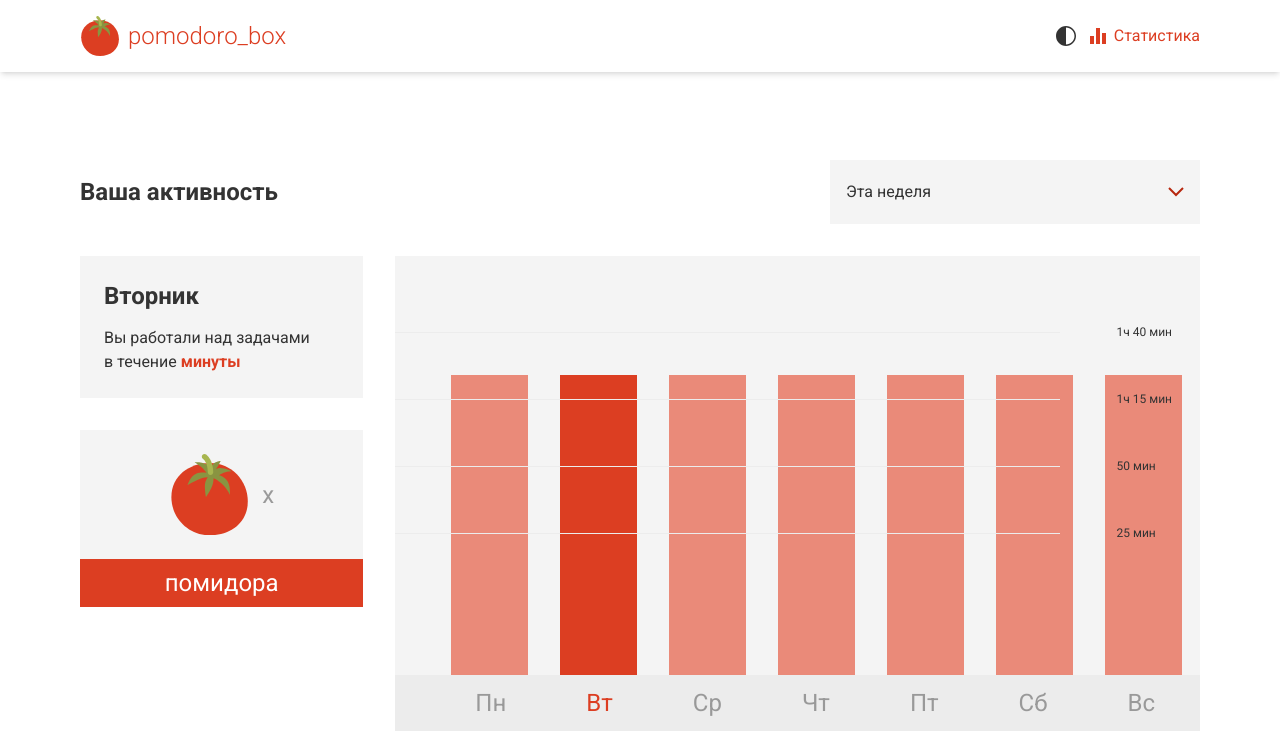
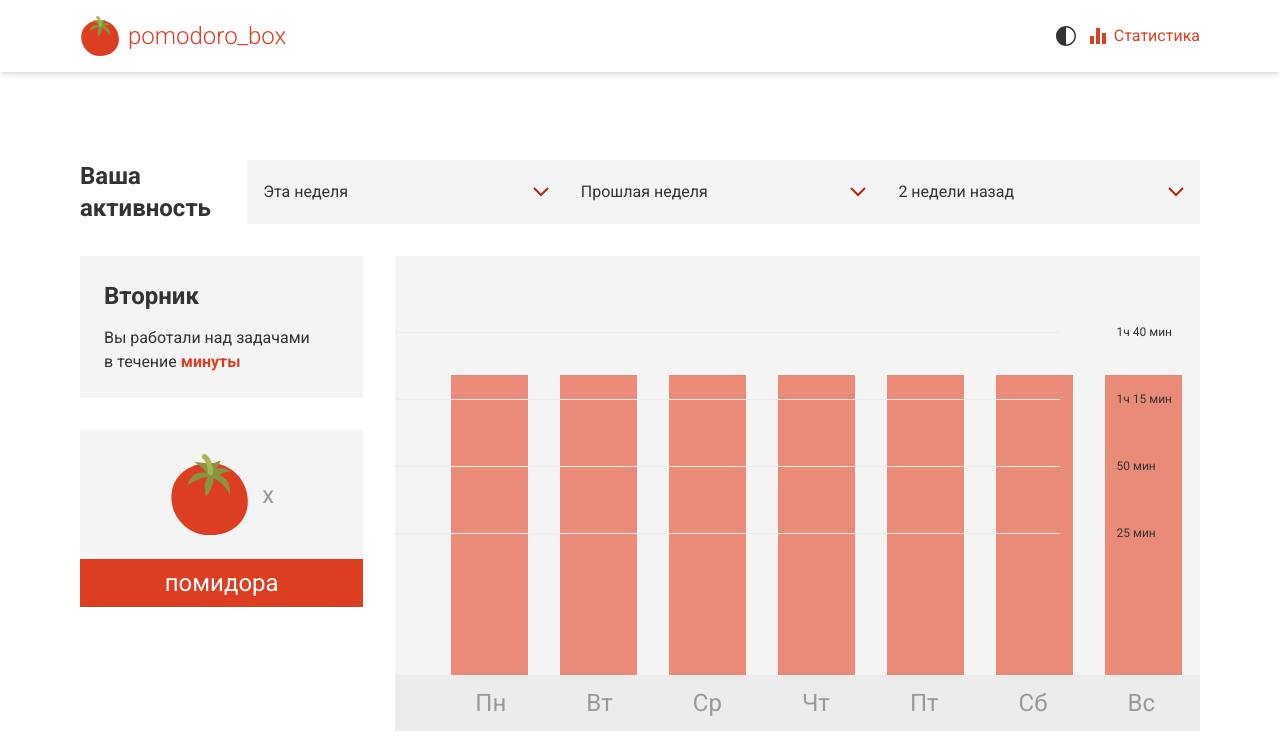
Before and after one commit to ingerstep/next-js, a Next.js app in the folder pomodoro/: page /statistics in a window 1280 px wide. Shown: the top 753 px of the page. Built offline with nearby package versions, Linux system fonts and the light colour scheme.

Commit message:
Add date statistics.

```diff
--- a/pomodoro/src/app/statistics/page.tsx
+++ b/pomodoro/src/app/statistics/page.tsx
@@ -9,18 +9,10 @@ import { SvgPomodoro } from '@/components/icons/pomodoro';
 import { SvgPomodoroDefault } from '@/components/icons/pomodoro-default';
 import { SvgStop } from '@/components/icons/stop';
 import { useLocalStorageState } from '@/hooks/use-storage';
-import { useTimerStore } from '@/store/timer-store';
+import { StatisticsProps, useTimerStore } from '@/store/timer-store';
 import { getDayOfWeek } from '@/utils/get-day-of-week';
+import clsx from 'clsx';
 import { useEffect, useState } from 'react';
-
-interface StatisticsProps {
-  stopCount: number;
-  workingTime: number;
-  pauseTime: number;
-  successTaskCount: number;
-  day: number;
-  taskCountIsDone: number;
-}
 
 export default function StatisticsPage() {
   const { statisticArray, setStatisticArray } = useTimerStore();
@@ -30,18 +22,67 @@ export default function StatisticsPage() {
     [],
   );
 
+  const [currentPeriod, setCurrentPeriod] = useState('current');
+  const [filteredData, setFilteredData] = useState([]);
+
   const dayOfWeek = getDayOfWeek();
 
   useEffect(() => {
     storageStaistics.length !== 0 && setStatisticArray(storageStaistics);
-  }, []);
+
+    const currentDate = new Date();
+    const currentDay = currentDate.getDay(); // Получаем текущий день недели (0 - воскресенье, 1 - понедельник, ..., 6 - суббота)
+    const endDate = new Date(currentDate);
+
+    endDate.setHours(0, 0, 0, 0); // Обнуляем часы для корректного сравнения
+
+    switch (currentPeriod) {
+      case 'current':
+        endDate.setDate(currentDate.getDate());
+        break;
+      case 'previous':
+        endDate.setDate(currentDate.getDate() - currentDay - 6); // Начинаем с прошлого понедельника
+        break;
+      case 'twoWeeksAgo':
+        endDate.setDate(currentDate.getDate() - currentDay - 13); // Начинаем с понедельника две недели назад
+        break;
+      default:
+        break;
+    }
+
+    const filtered: any = statisticArray.filter(
+      (item) => new Date(item.date) >= endDate && new Date(item.date) <= currentDate,
+    );
+    setFilteredData(filtered);
+  }, [currentPeriod]);
+
+  const handlePeriodChange = (period: any) => {
+    setCurrentPeriod(period);
+  };
 
   return (
     <div className='px-[80px] pt-[88px]'>
       <div className='flex items-center justify-between mb-8'>
         <h1 className='font-bold text-2xl dark:text-[#ECF0F1]'>Ваша активность</h1>
-        <button className='w-[370px] py-5 px-4 text-base font-normal bg-[#F4F4F4] dark:bg-[#2C3E50] flex justify-between items-center'>
+        <button
+          onClick={() => handlePeriodChange('current')}
+          className='w-[370px] py-5 px-4 text-base font-normal bg-[#F4F4F4] dark:bg-[#2C3E50] flex justify-between items-center'
+        >
           Эта неделя
+          <SvgArrow className={'dark:text-[#3498DB] text-[#B7280F]'} />
+        </button>
+        <button
+          onClick={() => handlePeriodChange('previous')}
+          className='w-[370px] py-5 px-4 text-base font-normal bg-[#F4F4F4] dark:bg-[#2C3E50] flex justify-between items-center'
+        >
+          Прошлая неделя
+          <SvgArrow className={'dark:text-[#3498DB] text-[#B7280F]'} />
+        </button>
+        <button
+          onClick={() => handlePeriodChange('twoWeeksAgo')}
+          className='w-[370px] py-5 px-4 text-base font-normal bg-[#F4F4F4] dark:bg-[#2C3E50] flex justify-between items-center'
+        >
+          2 недели назад
           <SvgArrow className={'dark:text-[#3498DB] text-[#B7280F]'} />
         </button>
       </div>
@@ -83,7 +124,105 @@ export default function StatisticsPage() {
             )}
           </div>
         </div>
-        <Chart statistic={statisticArray} />
+
+        {/* <Chart statistic={statisticArray} /> */}
+
+        <div className='w-full min-h-[471px] pt-11 bg-[#F4F4F4] dark:bg-[#2C3E50] overflow-hidden relative'>
+          <div className='flex gap-8 pl-14'>
+            <span className=' h-[375px] flex items-end w-[77px]'>
+              <span
+                className={clsx(
+                  'w-full h-[300px]',
+                  Number(dayOfWeek) === 1 ? 'bg-[#DC3E22]' : 'bg-[#EA8A79]',
+                )}
+              ></span>
+            </span>
+            <span className=' h-[375px] flex items-end w-[77px]'>
+              <span
+                className={clsx(
+                  'w-full h-[300px]',
+                  Number(dayOfWeek) === 2 ? 'bg-[#DC3E22]' : 'bg-[#EA8A79]',
+                )}
+              ></span>
+            </span>
+            <span className=' h-[375px] flex items-end w-[77px]'>
+              <span
+                className={clsx(
+                  'w-full h-[300px]',
+                  Number(dayOfWeek) === 3 ? 'bg-[#DC3E22]' : 'bg-[#EA8A79]',
+                )}
+              ></span>
+            </span>
+            <span className=' h-[375px] flex items-end w-[77px]'>
+              <span
+                className={clsx(
+                  'w-full h-[300px]',
+                  Number(dayOfWeek) === 4 ? 'bg-[#DC3E22]' : 'bg-[#EA8A79]',
+                )}
+              ></span>
+            </span>
+            <span className=' h-[375px] flex items-end w-[77px]'>
+              <span
+                className={clsx(
+                  'w-full h-[300px]',
+                  Number(dayOfWeek) === 5 ? 'bg-[#DC3E22]' : 'bg-[#EA8A79]',
+                )}
+              ></span>
+            </span>
+            <span className=' h-[375px] flex items-end w-[77px]'>
+              <span
+                className={clsx(
+                  'w-full h-[300px]',
+                  Number(dayOfWeek) === 6 ? 'bg-[#DC3E22]' : 'bg-[#EA8A79]',
+                )}
+              ></span>
+            </span>
+            <span className=' h-[375px] flex items-end w-[77px]'>
+              <span
+                className={clsx(
+                  'w-full h-[300px]',
+                  Number(dayOfWeek) === 0 ? 'bg-[#DC3E22]' : 'bg-[#EA8A79]',
+                )}
+              ></span>
+            </span>
+          </div>
+          <div className='flex gap-20 bg-[#ECECEC] text-[#999] text-2xl pt-3 pb-3 pl-20 pr-[189px]'>
+            <span className={clsx(Number(dayOfWeek) === 1 && 'text-[#DC3E22]')}>Пн</span>
+            <span className={clsx(Number(dayOfWeek) === 2 && 'text-[#DC3E22]')}>Вт</span>
+            <span className={clsx(Number(dayOfWeek) === 3 && 'text-[#DC3E22]')}>Ср</span>
+            <span className={clsx(Number(dayOfWeek) === 4 && 'text-[#DC3E22]')}>Чт</span>
+            <span className={clsx(Number(dayOfWeek) === 5 && 'text-[#DC3E22]')}>Пт</span>
+            <span className={clsx(Number(dayOfWeek) === 6 && 'text-[#DC3E22]')}>Сб</span>
+            <span className={clsx(Number(dayOfWeek) === 0 && 'text-[#DC3E22]')}>Вс</span>
+          </div>
+          <div className='absolute top-[68px] right-7 flex flex-col text-xs'>
+            <span className='pb-[51px]'>
+              <span className='relative flex items-center'>
+                <span className='absolute right-[80px] w-[1000px] h-px mr-8 bg-[#ECECEC]'></span> 1ч
+                40 мин
+              </span>
+            </span>
+            <span className='pb-[51px]'>
+              <span className='relative flex items-center'>
+                <span className='absolute right-[80px] w-[1000px] h-px mr-8 bg-[#ECECEC]'></span> 1ч
+                15 мин
+              </span>
+            </span>
+            <span className='pb-[51px]'>
+              <span className='relative flex items-center'>
+                <span className='absolute right-[80px] w-[1000px] h-px mr-8 bg-[#ECECEC]'></span> 50
+                мин
+              </span>
+            </span>
+            <span className='pb-[51px]'>
+              <span className='relative flex items-center'>
+                <span className='absolute right-[80px] w-[1000px] h-px mr-8 bg-[#ECECEC]'></span> 25
+                мин
+              </span>
+            </span>
+          </div>
+        </div>
+        {/* <Chart statistic={statisticArray} /> */}
       </div>
       <div className='flex justify-between dark:text-[#215a80]'>
         <Widget title='Фокус' svg={<SvgFocus />} className='bg-[#FFDDA9]'>
--- a/pomodoro/src/components/Dashboard.tsx
+++ b/pomodoro/src/components/Dashboard.tsx
@@ -28,15 +28,20 @@ export const Dashboard: FC = () => {
   );
 
   useEffect(() => {
+    const currentDay = new Date().getDay();
+
     setTimeRemaining(lastSavedTime);
-    storageStaistics[storageStaistics.length - 1]
-      ? setTaskCountIsDone(storageStaistics[storageStaistics.length - 1].taskCountIsDone)
-      : setTaskCountIsDone(0);
 
-    storageStaistics[storageStaistics.length - 1]
-      ? setSuccessTaskCount(storageStaistics[storageStaistics.length - 1].successTaskCount)
-      : setSuccessTaskCount(1);
-  }, []);
+    const lastStatistics = storageStaistics[storageStaistics.length - 1];
+
+    if (lastStatistics && lastStatistics.day === currentDay) {
+      setTaskCountIsDone(lastStatistics.taskCountIsDone);
+      setSuccessTaskCount(lastStatistics.successTaskCount);
+    } else {
+      setTaskCountIsDone(0);
+      setSuccessTaskCount(0);
+    }
+  }, [storageStaistics]);
 
   return (
     <div className='relative w-[120%] h-[510px] flex flex-col justify-start items-start bg-[#C4C4C4]'>
--- a/pomodoro/src/hooks/use-countdown.ts
+++ b/pomodoro/src/hooks/use-countdown.ts
@@ -23,7 +23,6 @@ export const useCountdown = () => {
     setIsPaused,
     pauseTime,
     setPauseTime,
-    statisticArray,
     setStatisticArray,
   } = timerStore;
 
@@ -67,6 +66,7 @@ export const useCountdown = () => {
       successTaskCount,
       day: currentDay,
       taskCountIsDone,
+      date: new Date(),
     };
 
     const handleInterval = () => {
--- a/pomodoro/src/store/timer-store.ts
+++ b/pomodoro/src/store/timer-store.ts
@@ -2,6 +2,7 @@ import { TOTAL_TIME } from '@/constants/constants';
 import { create } from 'zustand';
 
 export interface StatisticsProps {
+  date: string | number | Date;
   stopCount: number;
   workingTime: number;
   pauseTime: number;
```
